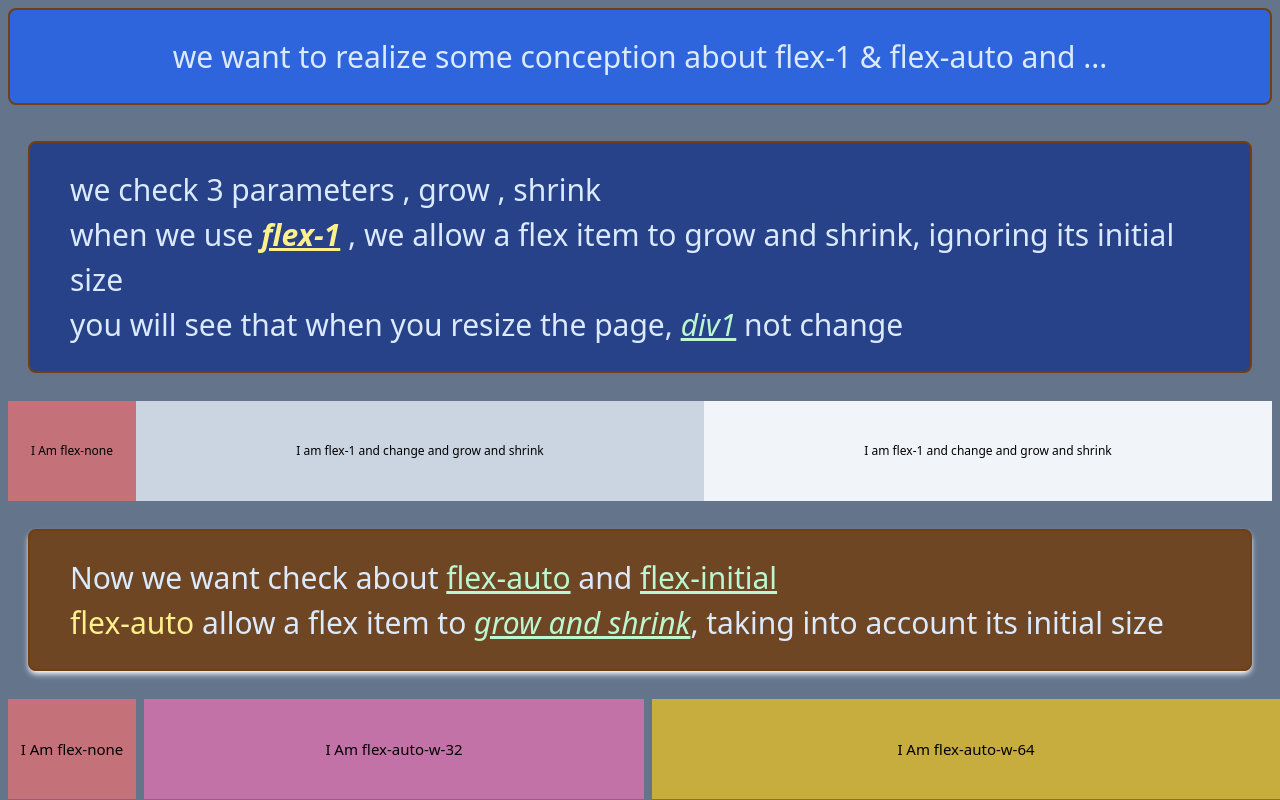
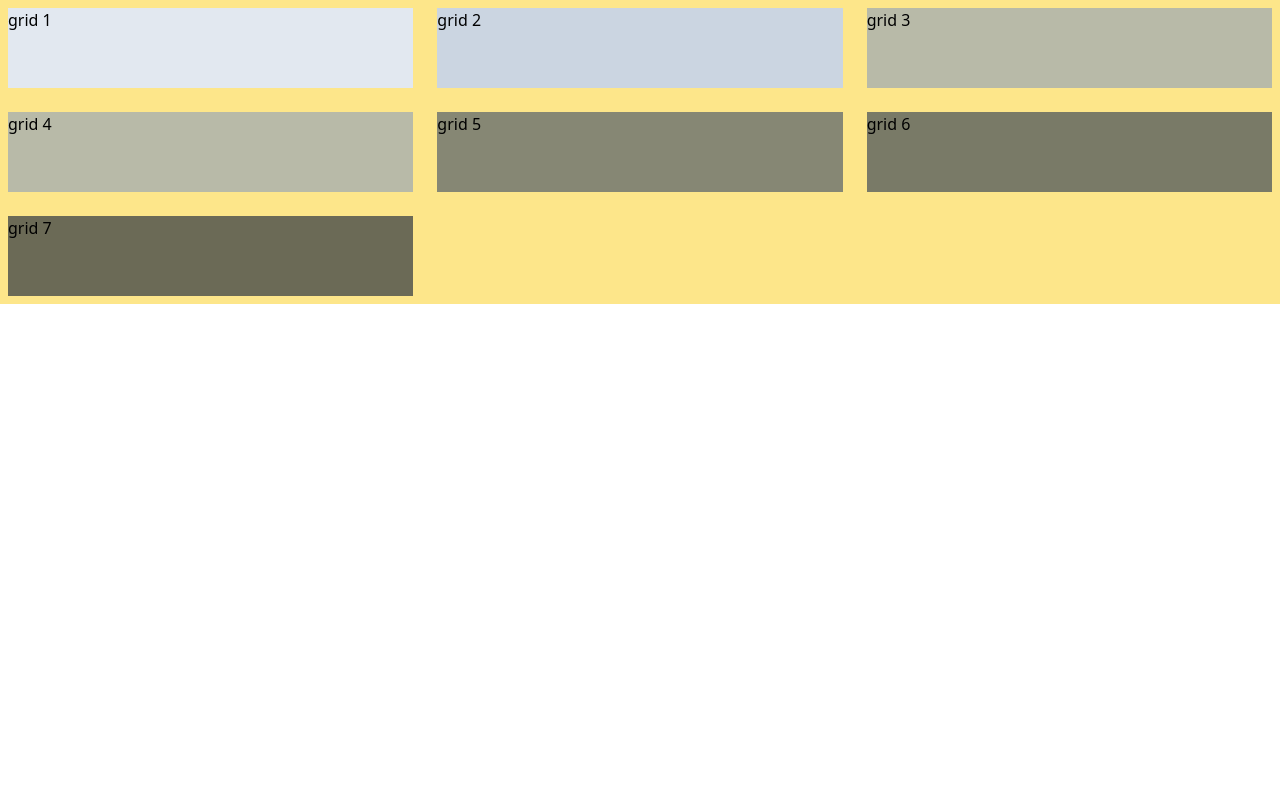
Before and after one commit to mostafa1350/01_Flex_Grid_Concept, a React (Vite) app in the folder flex-grid-concept/: page / in a window 1280 px wide. Shown: the top 800 px of the page. Built offline with nearby package versions, Linux system fonts and the light colour scheme.

Commit message:
create and use grid file

```diff
--- a/flex-grid-concept/src/App.jsx
+++ b/flex-grid-concept/src/App.jsx
@@ -2,6 +2,7 @@
 
 import Flex_grid_concept from "./Flex_grid_concept"
 import Flexsize from "./Flexsize"
+import Gridview from "./Gridview"
 // ==============================
 
 function App() {
@@ -9,7 +10,8 @@ function App() {
   return (
     <>
     {/* <Flex_grid_concept /> */}
-    <Flexsize />
+    {/* <Flexsize /> */}
+    <Gridview />
     </>
   )
 }
--- /dev/null
+++ b/flex-grid-concept/src/Gridview.jsx
@@ -0,0 +1,20 @@
+import React from 'react'
+
+const Gridview = () => {
+  return (
+    <div className='grid'>
+          <div className=' bg-amber-200 grid grid-cols-3 gap-2 '>
+              <div className='m-2 h-[80px] bg-slate-200   '>grid 1</div>
+              <div className='m-2 h-[80px] bg-slate-300   '>grid 2</div>
+              <div className='m-2 h-[80px] bg-slate-400/65'>grid 3</div>
+              <div className='m-2 h-[80px] bg-slate-400/65'>grid 4</div>
+              <div className='m-2 h-[80px] bg-slate-600/65'>grid 5</div>
+              <div className='m-2 h-[80px] bg-slate-700/65'>grid 6</div>
+              <div className='m-2 h-[80px] bg-slate-800/65'>grid 7</div>
+          </div>
+    </div>
+
+  )
+}
+
+export default Gridview
```
